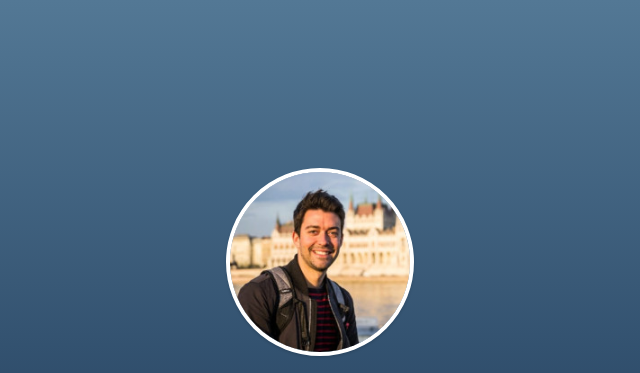
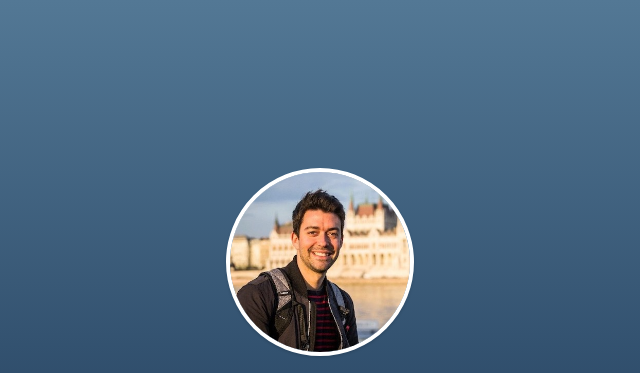
Before and after one commit to nicolaspayot/nicolaspayot, a Gatsby site: page / in a window 1280 px wide. Shown: the top 373 px of the page, 320-960 px from the left. Built offline with nearby package versions, Linux system fonts and the light colour scheme; Gatsby itself is replaced by a stand-in of ours.

Commit message:
Update avatar img

```diff
--- a/src/components/avatar.js
+++ b/src/components/avatar.js
@@ -1,10 +1,11 @@
 import React from 'react'
-import Me from '../assets/images/me-200x200.jpeg'
+import Me from '../assets/images/me.jpeg'
 
 export default () => (
-  <div className="avatar">
+  <div className="avatar" style={{ overflow: 'hidden' }}>
     <img
       className="rounded-full"
+      style={{ width: '180px' }}
       src={Me}
       alt="Avatar"
       height="180"
```
Also changed, not shown: src/assets/images/me-200x200.jpeg (deleted), src/assets/images/me.jpeg (added).
